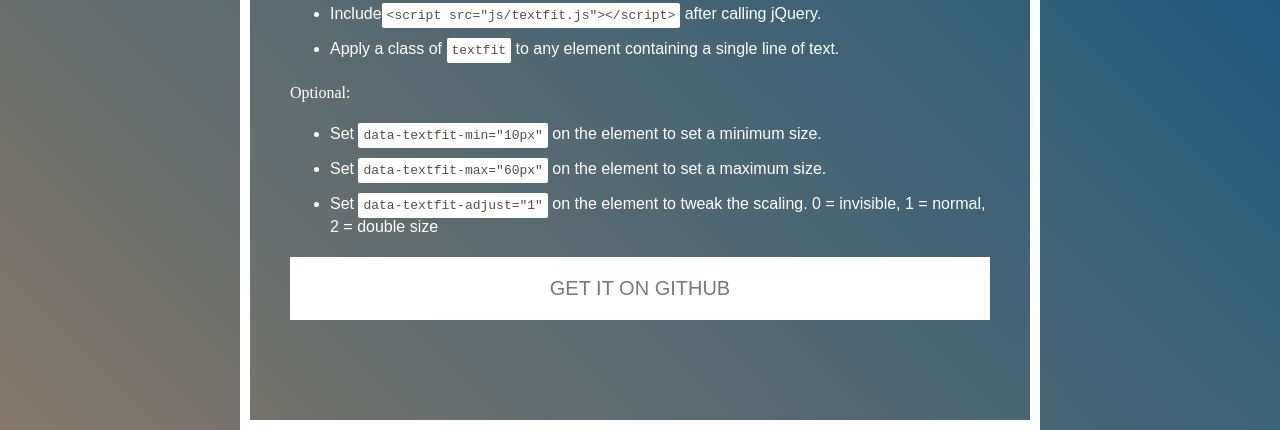
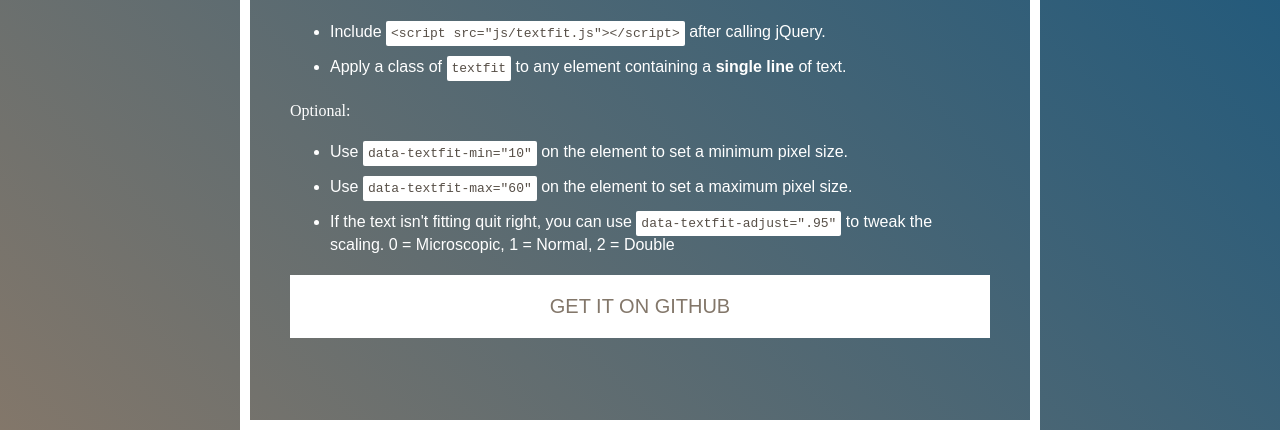
Before and after one commit to kthornbloom/textfit, a plain HTML site: page index.html in a window 1280 px wide. Shown: the part 370-800 px from the top of the page. Drawn offline with nearby package versions, Linux system fonts and the light colour scheme.

Commit message:
Fix documentation
(px units shouldn’t be used in the min and max size adjustments)

```diff
--- a/index.html
+++ b/index.html
@@ -89,15 +89,16 @@
 		Fit text within its container
 		</div>
 
+		Setup:
 		<ul>
-			<li>Include<xmp><script src="js/textfit.js"></script></xmp> after calling jQuery.</li>
-			<li>Apply a class of <xmp>textfit</xmp> to any element containing a single line of text.</li>
+			<li>Include <xmp><script src="js/textfit.js"></script></xmp> after calling jQuery.</li>
+			<li>Apply a class of <xmp>textfit</xmp> to any element containing a <b>single line</b> of text.</li>
 		</ul>
 		Optional:
 		<ul>
-			<li>Set <xmp>data-textfit-min="10px"</xmp> on the element to set a minimum size.</li>
-			<li>Set <xmp>data-textfit-max="60px"</xmp> on the element to set a maximum size.</li>
-			<li>Set <xmp>data-textfit-adjust="1"</xmp> on the element to tweak the scaling. 0 = invisible, 1 = normal, 2 = double size</li>
+			<li>Use <xmp>data-textfit-min="10"</xmp> on the element to set a minimum pixel size.</li>
+			<li>Use <xmp>data-textfit-max="60"</xmp> on the element to set a maximum pixel size.</li>
+			<li>If the text isn't fitting quit right, you can use <xmp>data-textfit-adjust=".95"</xmp> to tweak the scaling. 0 = Microscopic, 1 = Normal, 2 = Double</li>
 		</ul>
 
 		<a href="https://github.com/kthornbloom/textfit" class="button">
--- a/js/textfit.js
+++ b/js/textfit.js
@@ -14,10 +14,13 @@ function textfit() {
 				adjust = $(this).data('textfit-adjust');
 
 		if(adjust){ var newfontSize = newfontSize * adjust; }
+		console.log(newfontSize+' '+minFont);
 		if (newfontSize > maxFont) {
 			var newfontSize = maxFont
+			console.log('1');
 		} else if (newfontSize < minFont) {
 			var newfontSize = minFont
+			console.log('2');
 		}
 		$(this).css('font-size', newfontSize + 'px').find('.textfit-inner').contents().unwrap();
 	});
```
